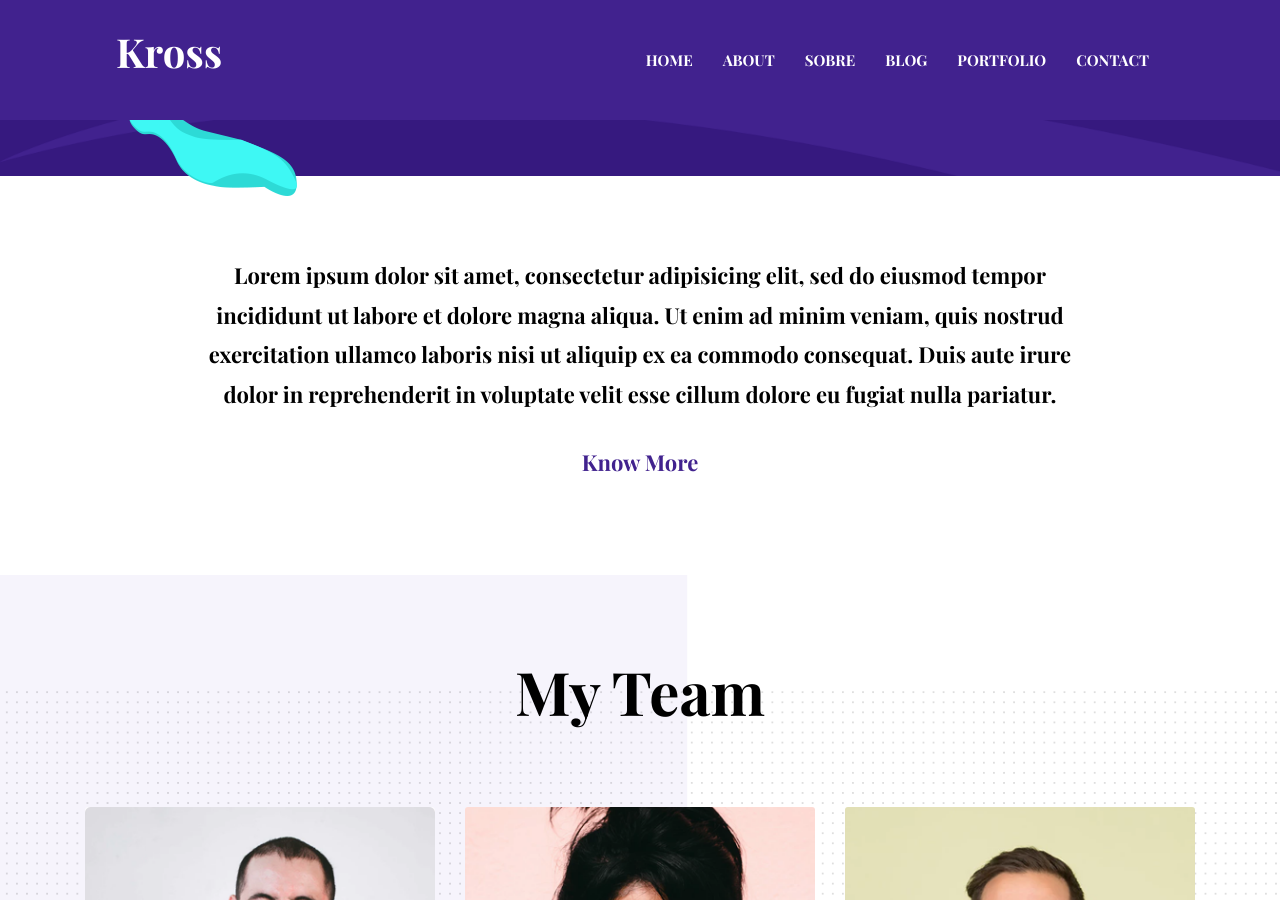
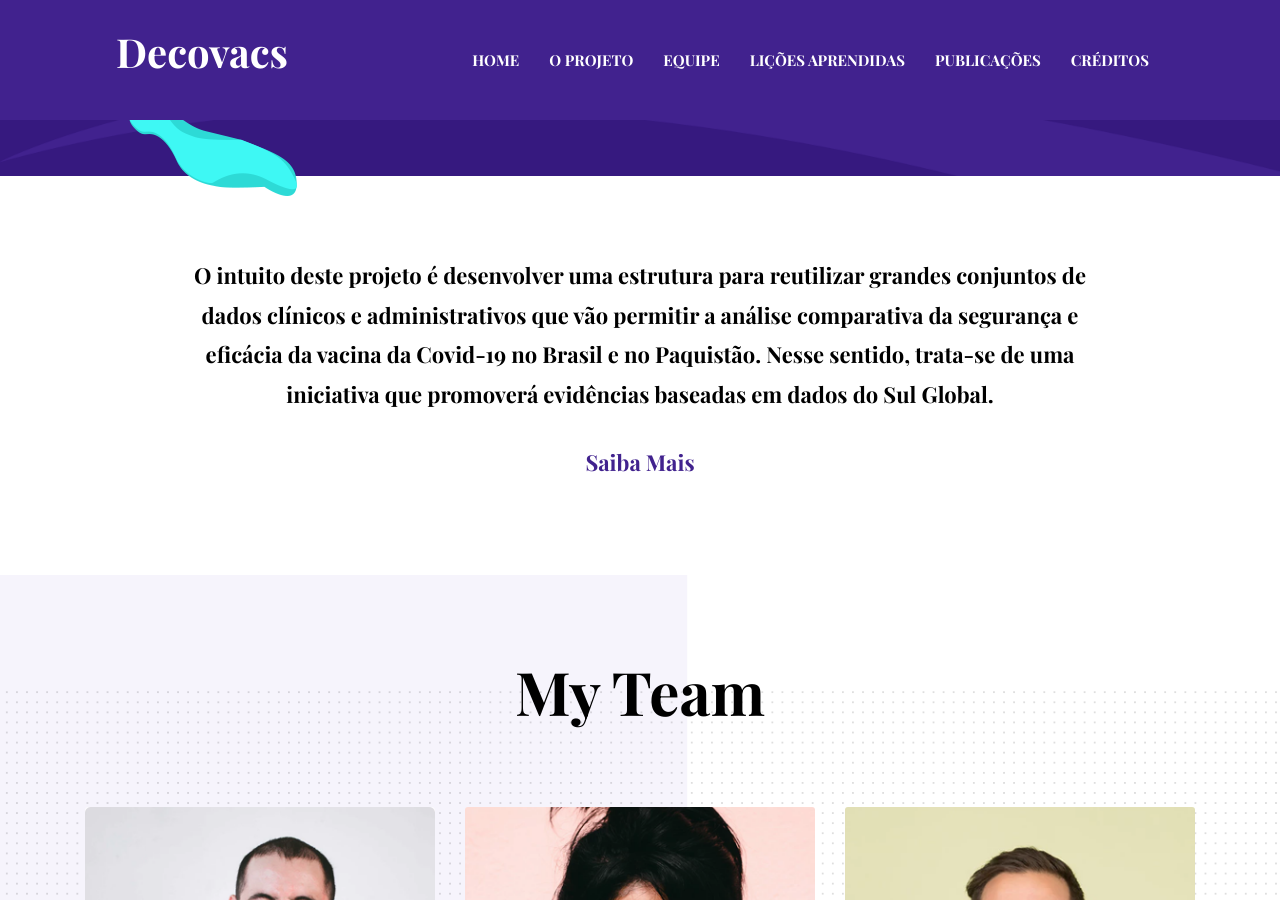
Before and after one commit to ldantastecnologia/ldantastecnologia.github.io, a Jekyll site: the page built from index.html, in a window 1280 px wide and 900 px high, scrolled down 772 px. Built offline with Jekyll 4.4.1, drawn with Linux system fonts in a browser that asks for light colours; some of the changed text lies outside the part shown.

Commit message:
ajustando para decovacs
ajustando para decovacs

```diff
--- a/_data/settings.yml
+++ b/_data/settings.yml
@@ -2,21 +2,21 @@
 #-------------------------------
 # General Site Settings
 
-title: Kross
+title: Decovacs
 logo:
-author: themefisher
-description: this is meta description
-email: steve.fruits@email.com
-phone: +880 2544 658 256
-address: 125/A, CA Commercial Area, California, USA
-copyright: Copyright &copy; 2020 Designed by [Themefisher](https://themefisher.com) & Developed by [Getjekyllthemes](https://getjekyllthemes.com)
+author: Fiocruz
+description: Desenvolver uma estrutura para reutilizar grandes conjuntos de dados clínicos e administrativos que vão permitir a análise comparativa da segurança e eficácia da vacina da Covid-19 no Brasil e no Paquistão.
+email: vinicius.oliveira@fiocruz.br
+phone:
+address: Parque Tecnológico da Edf. Tecnocentro, R. Mundo, 121 - sala 315 - Trobogy, Salvador - BA, 41745-715
+copyright: Copyright &copy; 2025 Todos os direitos reservados
 
 menu:
-  - { name: About, link: "/about" }
-  - { name: Sobre, link: "/sobre" }
-  - { name: Blog, link: "/blog" }
-  - { name: Portfolio, link: "/portfolio" }
-  - { name: Contact, link: "/contact" }
+  - { name: O projeto, link: "/projeto" }
+  - { name: Equipe, link: "/equipe" }
+  - { name: Lições Aprendidas, link: "/licoes" }
+  - { name: Publicações, link: "/publicacoes" }
+  - { name: Créditos, link: "/creditos" }
 
 #-------------------------------
 # Google Analytics Section
@@ -26,12 +26,12 @@
 
 # NOTE: If you want to use Google Analytics for basic web tracking: Just uncomment and enter your UA-Code here.
 
-google-analytics: # UA-XXXXXX-X
+#google-analytics: # UA-XXXXXX-X
 
 #-------------------------------
 # Comment Section (Disqus)
 
-disqus-identifier: # Add your shortname for Disqus Comment. For example mr-brown
+#disqus-identifier: # Add your shortname for Disqus Comment. For example mr-brown
 
 #-------------------------------
 # Hero Section
@@ -49,10 +49,10 @@
 # About (Section and Page)
 
 # About Section
-blurb: Lorem ipsum dolor sit amet, consectetur adipisicing elit, sed do eiusmod tempor incididunt ut labore et dolore magna aliqua. Ut enim ad minim veniam, quis nostrud exercitation ullamco laboris nisi ut aliquip ex ea commodo consequat. Duis aute irure dolor in reprehenderit in voluptate velit esse cillum dolore eu fugiat nulla pariatur.
+blurb: O intuito deste projeto é desenvolver uma estrutura para reutilizar grandes conjuntos de dados clínicos e administrativos que vão permitir a análise comparativa da segurança e eficácia da vacina da Covid-19 no Brasil e no Paquistão. Nesse sentido, trata-se de uma iniciativa que promoverá evidências baseadas em dados do Sul Global.
 
-blurb-btn-link: "/about"
-blurb-btn-name: know more
+blurb-btn-link: "/projeto"
+blurb-btn-name: Saiba mais
 
 # About Page
 
--- a/index.html
+++ b/index.html
@@ -4,6 +4,6 @@
 
 {% include hero-section.html %}
 
-{% include sobre.html %}
+{% include projeto.html %}
 
 {% include team-section.html %}
```
Also changed, not shown: _includes/projeto.html (renamed from _includes/sobre.html), _layouts/projeto.html (renamed from _layouts/sobre.html).
